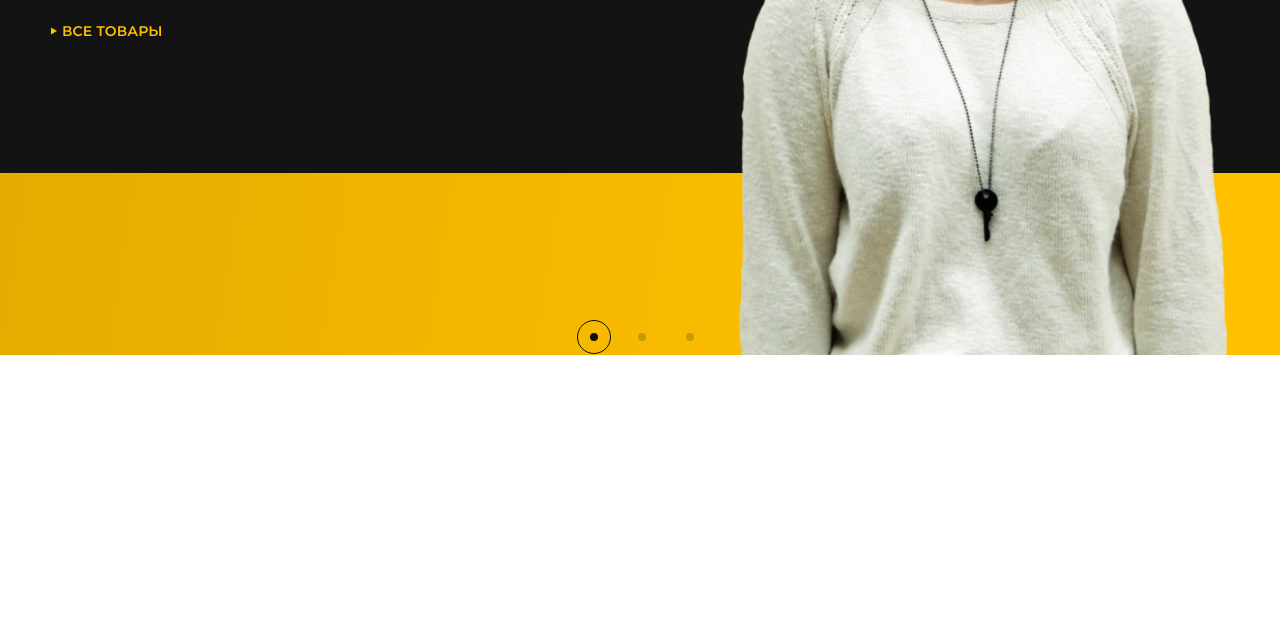
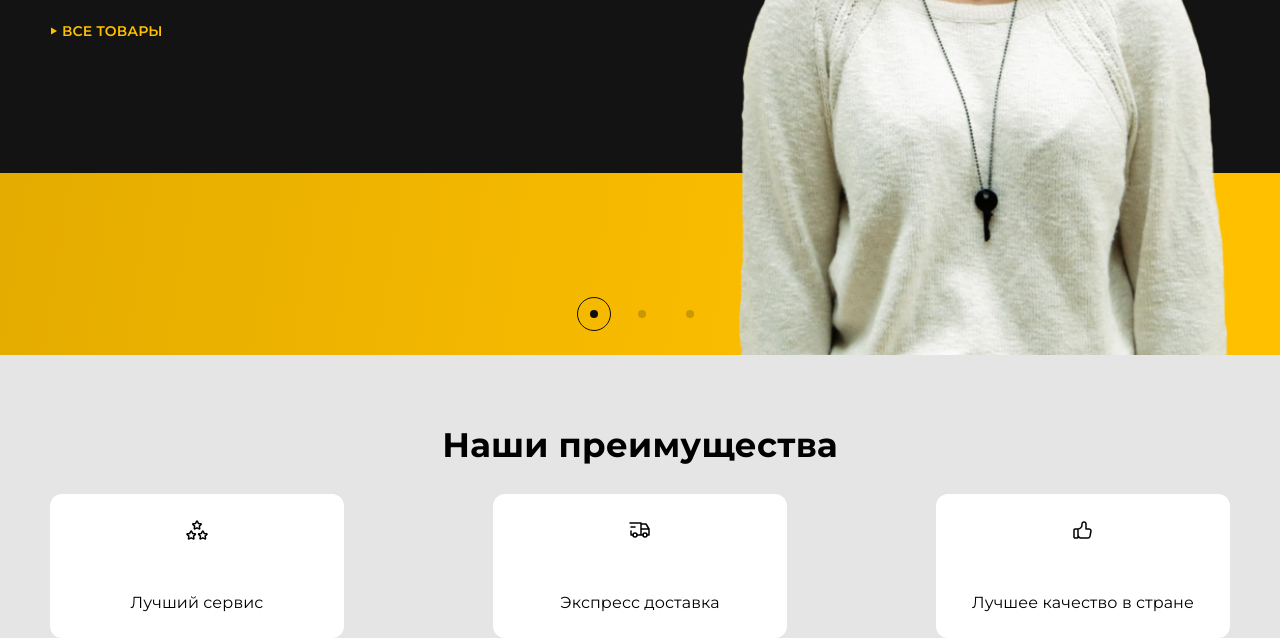
Before and after one commit to TOXA-DEV-R/MILANDI, a website: page index.html in a window 1280 px wide. Shown: the part 515-1153 px from the top of the page. Before the commit the page ends 870 px from the top, so only its background shows below. Drawn offline with nearby package versions, Linux system fonts and the light colour scheme.

Commit message:
finish advantages and start Best products

```diff
--- a/index.html
+++ b/index.html
@@ -57,6 +57,7 @@
   <!-- / header -->
   <!-- main -->
   <main>
+    <!-- hero -->
     <section class="hero">
       <!-- Swiper -->
       <div class="swiper-container mySwiper">
@@ -113,6 +114,31 @@
         <div class="swiper-pagination"></div>
       </div>
     </section>
+    <!-- / hero -->
+    <!-- advantages -->
+    <section class="advantages">
+      <div class="container">
+        <div class="row justify-between">
+          <div class="col-12">
+            <h2 class="global-title">Наши преимущества</h2>
+          </div>
+          <div class="advantages-item">
+            <span><i class="ic ic_stars"></i></span>
+            <p>Лучший сервис</p>
+          </div>
+          <div class="advantages-item">
+            <span><i class="ic ic_truck"></i></span>
+            <p>Экспресс доставка </p>
+          </div>
+          <div class="advantages-item">
+            <span><i class="ic ic_like"></i></span>
+            <p>Лучшее качество в стране</p>
+          </div>
+        </div>
+      </div>
+    </section>
+    <!-- / advantages -->
+
   </main>
   <!-- / main -->
 
--- a/sass/includes/code.scss
+++ b/sass/includes/code.scss
@@ -33,6 +33,7 @@ $box-shadow-xd: var(--box-shadow-xd);
 // / box shadow global
 
 * {
+  margin: 0;
   list-style: none;
   text-decoration: none;
   font-family: $ft-fy-Montserrat;
@@ -46,4 +47,5 @@ h2.global-title {
   font-weight: $wt-bold;
   letter-spacing: 0.25px;
   color: $black0;
+  text-align: center;
 }
--- a/sass/pages/_homePage.scss
+++ b/sass/pages/_homePage.scss
@@ -113,6 +113,7 @@ main .hero {
     height: 100%;
     background: linear-gradient(99.05deg, #e1aa00 0%, #ffc000 74.72%);
     .swiper-pagination {
+      bottom: 33px;
       span {
         width: 8px;
         height: 8px;
@@ -233,3 +234,29 @@ main .hero {
   }
 }
 /* / section-hero */
+
+/* advantages */
+main .advantages {
+  .global-title {
+    margin-top: 67px;
+  }
+  background: #e5e5e5;
+  &-item {
+    width: 294px;
+    height: 144px;
+    margin-top: 24px;
+    background: $white;
+    border-radius: 12px;
+    display: flex;
+    flex-direction: column;
+    justify-content: center;
+    align-items: center;
+    p {
+      margin-top: 45px;
+      font-weight: normal;
+      font-size: 16px;
+      line-height: 22.4px;
+    }
+  }
+}
+/* / advantages */
```
Also changed, not shown: css/base.css.
